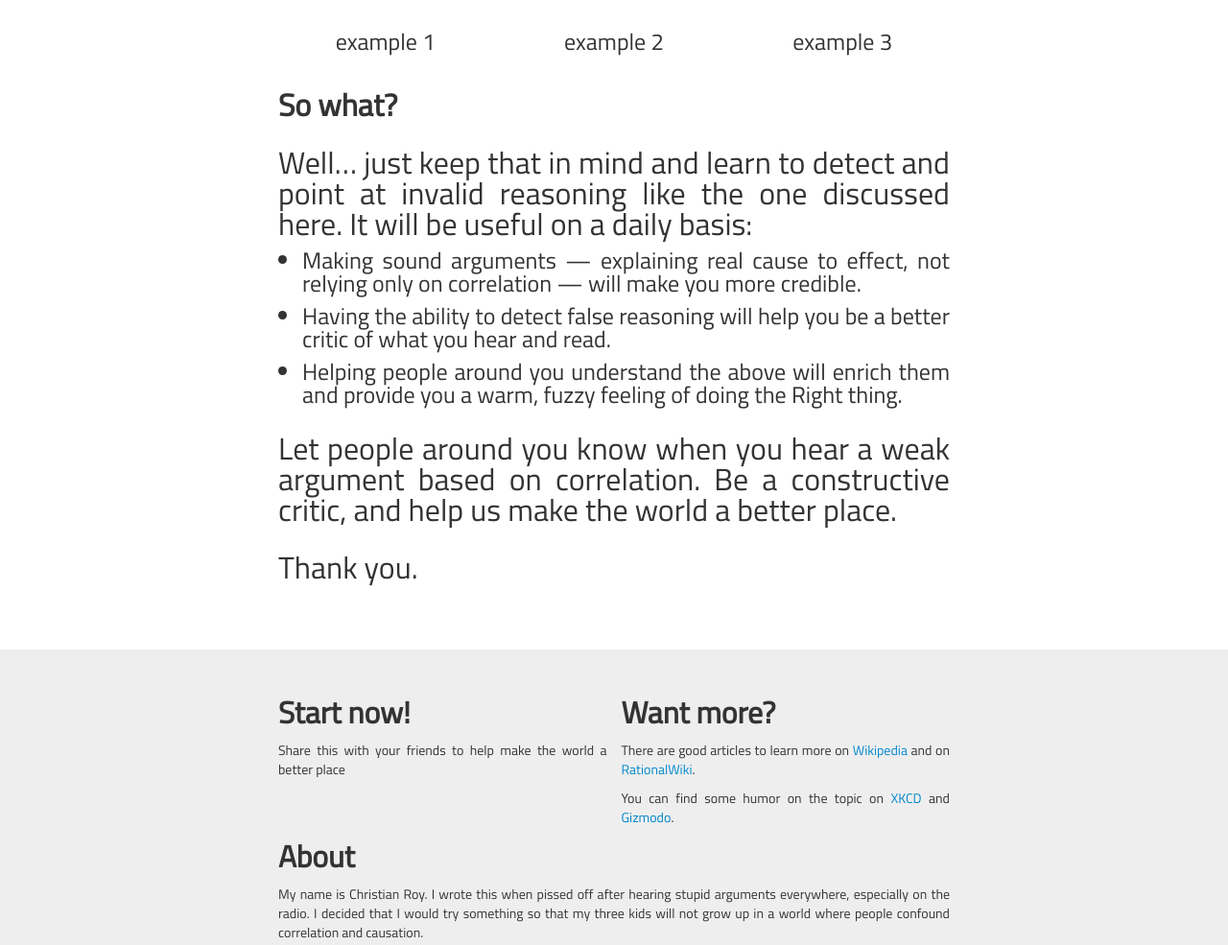
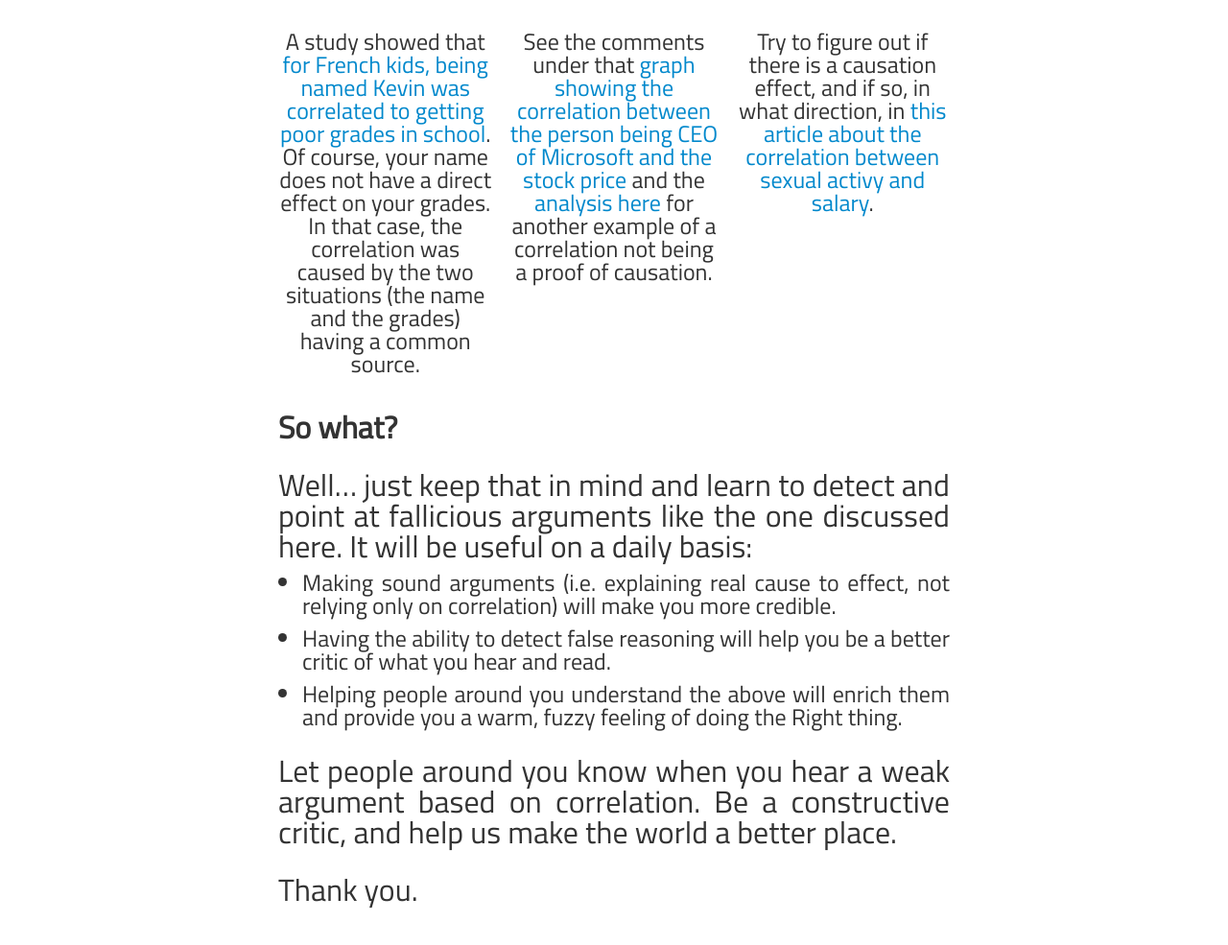
Before and after one commit to christianroy/homepage, a plain HTML site: page index.html in a window 1280 px wide. Shown: the part 1121-2106 px from the top of the page at 96% size. Drawn offline with Linux system fonts and the light colour scheme.

Commit message:
First complete version. This is the MVP.

```diff
--- a/index.html
+++ b/index.html
@@ -4,7 +4,7 @@
     <meta charset="utf-8">
     <title>Correlation does not imply causation</title>
     <meta name="viewport" content="width=device-width, initial-scale=1.0">
-    <meta name="description" content="Correlation does not imply causation. Here's why you should care.">
+    <meta name="description" content="Correlation does not imply causation. Here's why and what you should know about it.">
     <meta name="author" content="Christian Roy">
 
     <!-- Le styles -->
@@ -17,12 +17,6 @@
       <script src="../assets/js/html5shiv.js"></script>
     <![endif]-->
 
-    <!-- Fav and touch icons -->
-    <link rel="apple-touch-icon-precomposed" sizes="144x144" href="assets/ico/apple-touch-icon-144-precomposed.png">
-    <link rel="apple-touch-icon-precomposed" sizes="114x114" href="assets/ico/apple-touch-icon-114-precomposed.png">
-    <link rel="apple-touch-icon-precomposed" sizes="72x72" href="assets/ico/apple-touch-icon-72-precomposed.png">
-    <link rel="apple-touch-icon-precomposed" href="assets/ico/apple-touch-icon-57-precomposed.png">
-    <link rel="shortcut icon" href="assets/ico/favicon.png">
   </head>
 
   <body>
@@ -57,21 +51,21 @@
         <p>Nonetheless, one has to be careful and rigorous. A lot of things happen together, even though they do not cause each other. For example...</p>
         <div class="row-fluid illustration">
           <div class="span4">
-            <p>example 1</p>
+            <p>A study showed that <a href="http://themonkeycage.org/2013/07/10/kevin-rarely-gets-tres-bien/">for French kids, being named Kevin was correlated to getting poor grades in school</a>. Of course, your name does not have a direct effect on your grades. In that case, the correlation was caused by the two situations (the name and the grades) having a common source.</p>
           </div>
           <div class="span4">
-            <p>example 2</p>
+            <p>See the comments under that <a href="http://www.money.cnn.com/infographic/technology/gates-ballmer-microsoft-stock/">graph showing the correlation between the person being CEO of Microsoft and the stock price</a> and the <a href="http://www.leancrew.com/all-this/2013/08/in-defense-of-ballmer/">analysis here</a> for another example of a correlation not being a proof of causation.</p>
           </div>
           <div class="span4">
-            <p>example 3</p>
+            <p>Try to figure out if there is a causation effect, and if so, in what direction, in <a href="http://www.cbsnews.com/8301-204_162-57598718/study-people-who-have-sex-four-or-more-times-a-week-make-more-money/">this article about the correlation between sexual activy and salary</a>.</p>
           </div>
         </div>
 
         <p><strong>So what?</strong></p>
 
-        <p>Well… just keep that in mind and learn to detect and point at invalid reasoning like the one discussed here. It will be useful on a daily basis:
+        <p>Well… just keep that in mind and learn to detect and point at fallicious arguments like the one discussed here. It will be useful on a daily basis:
           <ul class="illustration">
-            <li>Making sound arguments &mdash; explaining real cause to effect, not relying only on correlation &mdash; will make you more credible.</li>
+            <li>Making sound arguments (i.e. explaining real cause to effect, not relying only on correlation) will make you more credible.</li>
             <li>Having the ability to detect false reasoning will help you be a better critic of what you hear and read.</li>
             <li>Helping people around you understand the above will enrich them and provide you a warm, fuzzy feeling of doing the Right thing.</li>
           </ul>
@@ -90,7 +84,17 @@
         <div class="row-fluid">
           <div class="span6">
             <h2>Start now!</h2>
-            <p>Share this with your friends to help make the world a better place</p>
+            <p>Share this with your friends to help spread the word.</p>
+            <!-- AddThis Button BEGIN -->
+            <div class="addthis_toolbox addthis_default_style ">
+              <a class="addthis_button_facebook_like" fb:like:layout="button_count"></a>
+              <a class="addthis_button_tweet"></a>
+              <a class="addthis_button_pinterest_pinit"></a>
+              <a class="addthis_counter addthis_pill_style"></a>
+            </div>
+            <script type="text/javascript">var addthis_config = {"data_track_addressbar":true};</script>
+            <script type="text/javascript" src="//s7.addthis.com/js/300/addthis_widget.js#pubid=roychristian"></script>
+            <!-- AddThis Button END -->
           </div>
           <div class="span6">
             <h2>Want more?</h2>
@@ -98,7 +102,7 @@
             <p>You can find some humor on the topic on <a href="http://xkcd.com/552/">XKCD</a> and <a href="http://gizmodo.com/5977989/internet-explorer-vs-murder-rate-will-be-your-favorite-chart-today">Gizmodo</a>.</p>
           </div>
           <h2>About</h2>
-          <p>My name is Christian Roy. I wrote this when pissed off after hearing stupid arguments everywhere, especially on the radio. I decided that I would try something so that my three kids will not grow up in a world where people confound correlation and causation.</p>
+          <p>My name is Christian Roy. I created this page as an exercise to teach me some basic web development. I also wrote this when pissed off after hearing stupid arguments everywhere, especially on the radio.</p>
           <p>You can read more from me <a href="http://christianroy.tumblr.com">on my blog</a> (mostly in French) or <a href="https://twitter.com/christianroy">on Twitter</a> (English and French).</p>
           <p>Feel free to <a href="http://christianroy.tumblr.com/ask">contact me</a> if you have any questions or comments about this page.</p>
         </div>
```
